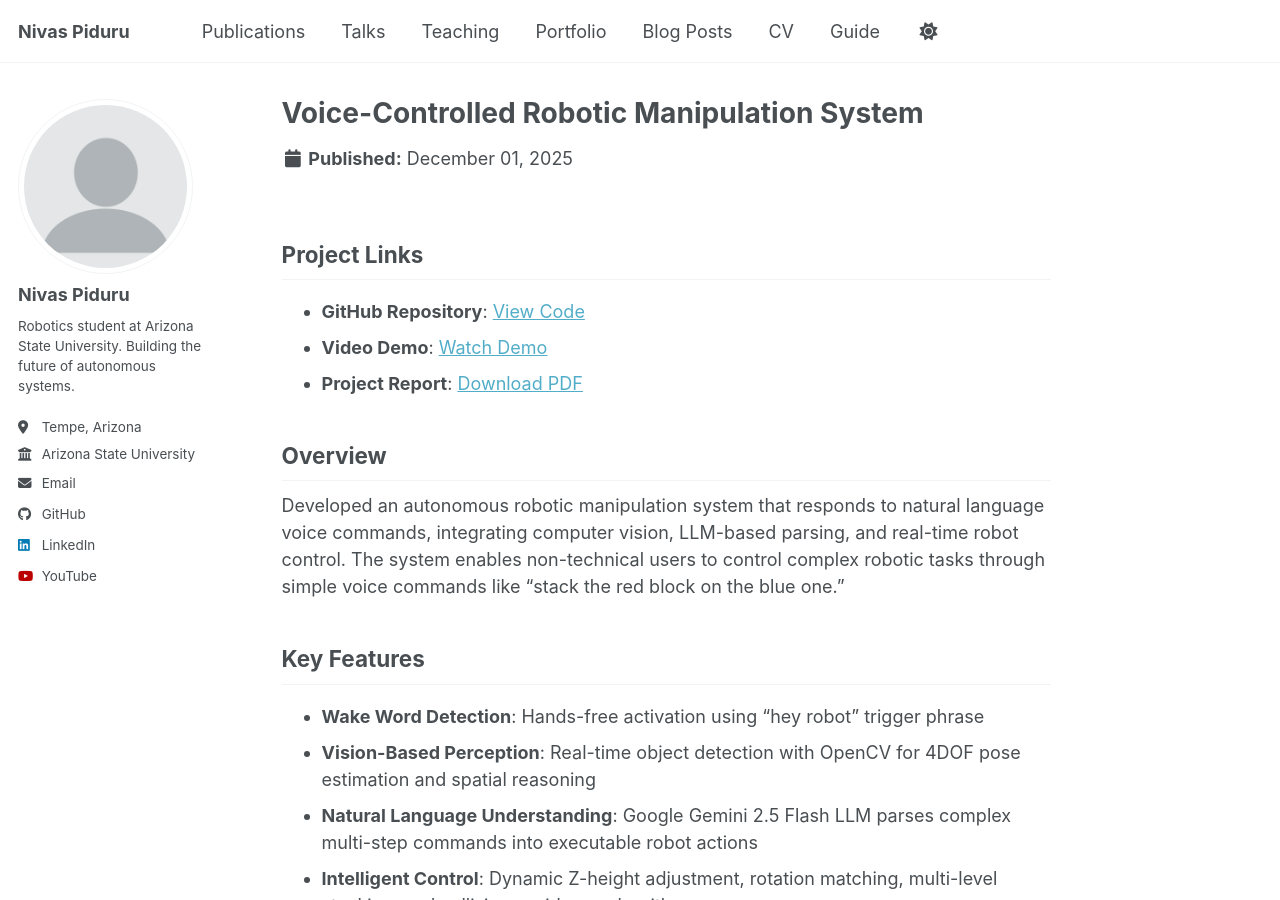
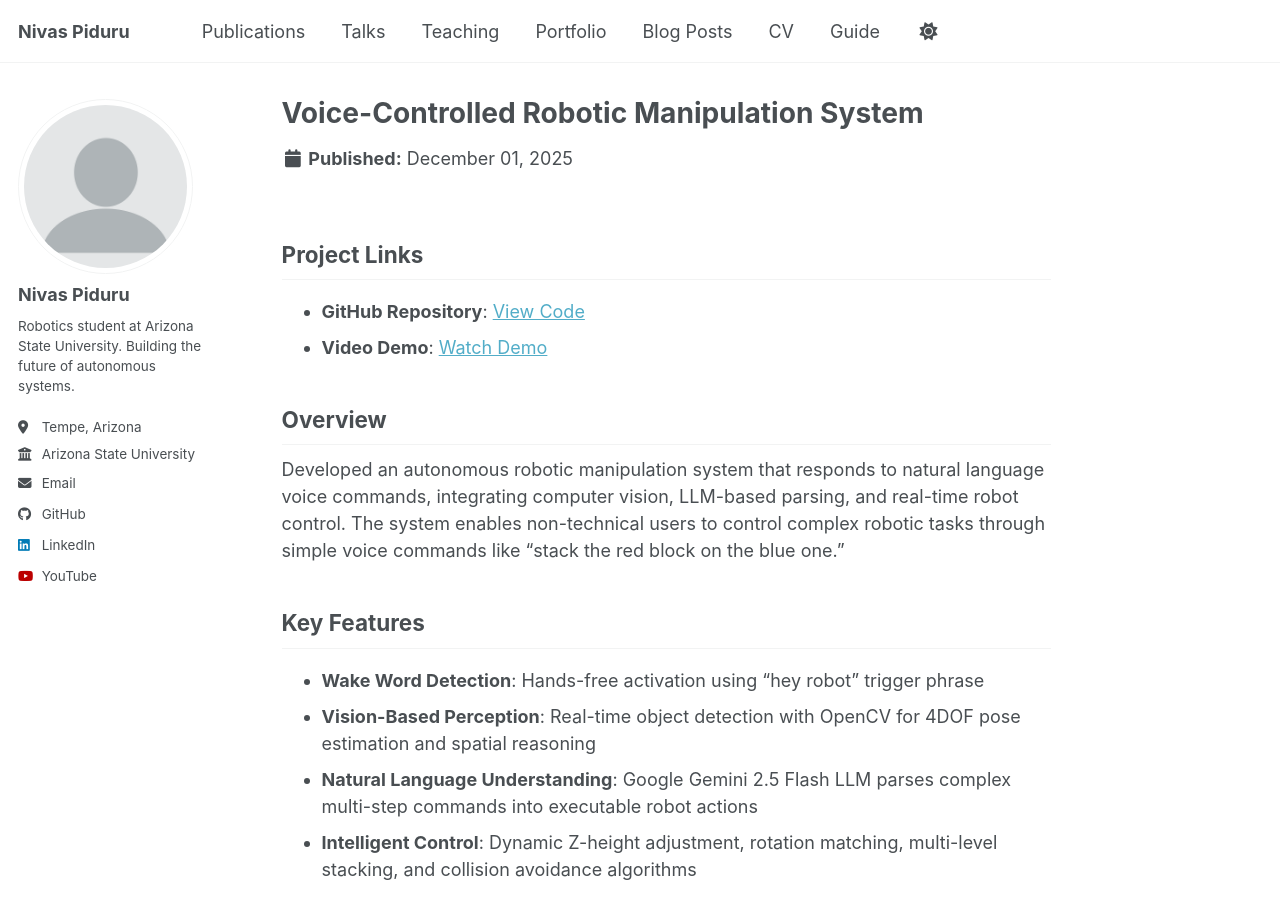
Before and after one commit to NivasPiduru/nivaspiduru.github.io, a Jekyll site: the page built from _portfolio/portfolio-1-voice-robot.md, in a window 1280 px wide and 900 px high. Built offline with Jekyll 4.4.1, drawn with Linux system fonts in a browser that asks for light colours; a script bundle is joined from its source files by our own code; library files that are not in the unit come from our copies.

Commit message:
Update portfolio-1-voice-robot.md

```diff
--- a/_portfolio/portfolio-1-voice-robot.md
+++ b/_portfolio/portfolio-1-voice-robot.md
@@ -7,7 +7,6 @@ date: 2025-12-01
 ## Project Links
 * **GitHub Repository**: [View Code](https://github.com/NivasPiduru/voice-controlled-robot)
 * **Video Demo**: [Watch Demo](https://youtu.be/byuuGB1L9Vg)
-* **Project Report**: [Download PDF](/files/RAS_545_Final_Project.pdf)
 
 ## Overview
 Developed an autonomous robotic manipulation system that responds to natural language voice commands, integrating computer vision, LLM-based parsing, and real-time robot control. The system enables non-technical users to control complex robotic tasks through simple voice commands like "stack the red block on the blue one."
```
